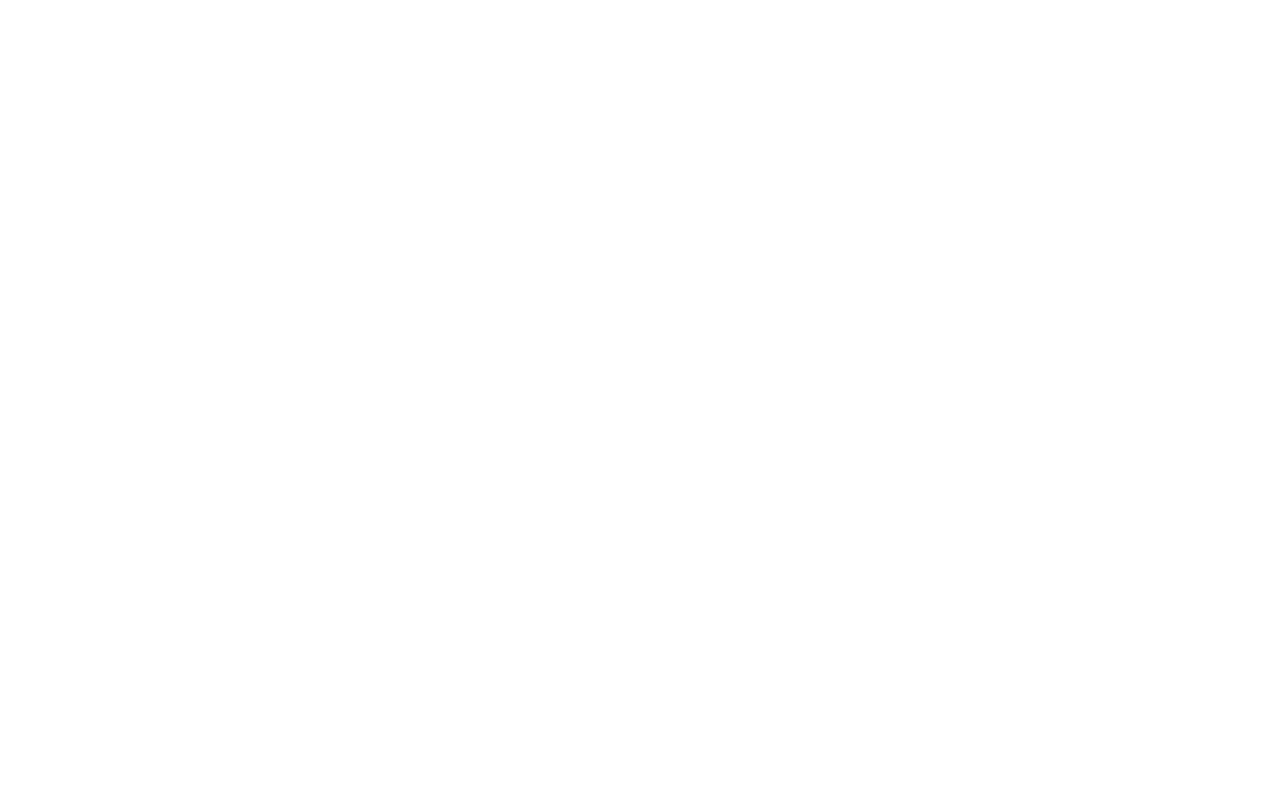
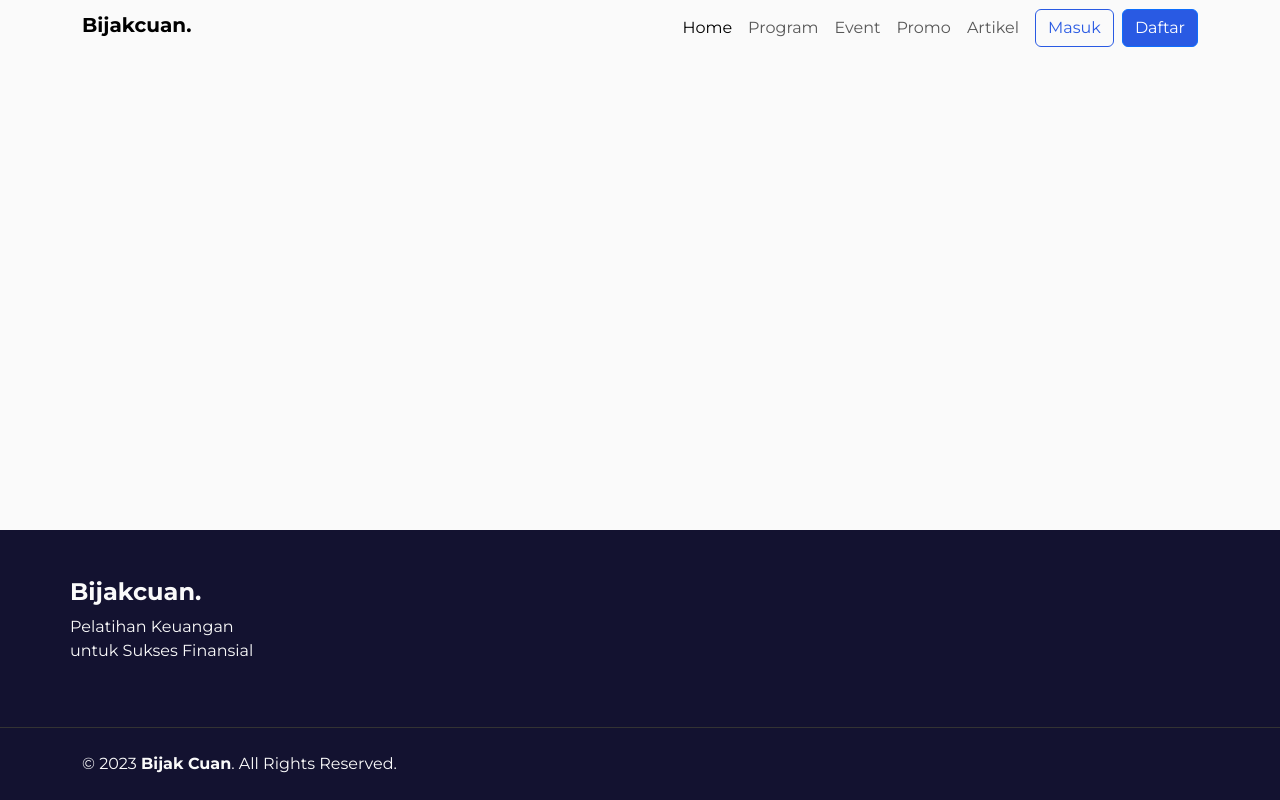
Before and after one commit to afrizalyogi/bijak-cuan, a Next.js app: page / in a window 1280 px wide. Built offline with nearby package versions, Linux system fonts and the light colour scheme.

Commit message:
Add Navbar and Footer Base

```diff
--- a/src/app/globals.css
+++ b/src/app/globals.css
@@ -1,107 +1,46 @@
 :root {
-  --max-width: 1100px;
-  --border-radius: 12px;
-  --font-mono: ui-monospace, Menlo, Monaco, 'Cascadia Mono', 'Segoe UI Mono',
-    'Roboto Mono', 'Oxygen Mono', 'Ubuntu Monospace', 'Source Code Pro',
-    'Fira Mono', 'Droid Sans Mono', 'Courier New', monospace;
-
-  --foreground-rgb: 0, 0, 0;
-  --background-start-rgb: 214, 219, 220;
-  --background-end-rgb: 255, 255, 255;
-
-  --primary-glow: conic-gradient(
-    from 180deg at 50% 50%,
-    #16abff33 0deg,
-    #0885ff33 55deg,
-    #54d6ff33 120deg,
-    #0071ff33 160deg,
-    transparent 360deg
-  );
-  --secondary-glow: radial-gradient(
-    rgba(255, 255, 255, 1),
-    rgba(255, 255, 255, 0)
-  );
-
-  --tile-start-rgb: 239, 245, 249;
-  --tile-end-rgb: 228, 232, 233;
-  --tile-border: conic-gradient(
-    #00000080,
-    #00000040,
-    #00000030,
-    #00000020,
-    #00000010,
-    #00000010,
-    #00000080
-  );
-
-  --callout-rgb: 238, 240, 241;
-  --callout-border-rgb: 172, 175, 176;
-  --card-rgb: 180, 185, 188;
-  --card-border-rgb: 131, 134, 135;
-}
-
-@media (prefers-color-scheme: dark) {
-  :root {
-    --foreground-rgb: 255, 255, 255;
-    --background-start-rgb: 0, 0, 0;
-    --background-end-rgb: 0, 0, 0;
-
-    --primary-glow: radial-gradient(rgba(1, 65, 255, 0.4), rgba(1, 65, 255, 0));
-    --secondary-glow: linear-gradient(
-      to bottom right,
-      rgba(1, 65, 255, 0),
-      rgba(1, 65, 255, 0),
-      rgba(1, 65, 255, 0.3)
-    );
-
-    --tile-start-rgb: 2, 13, 46;
-    --tile-end-rgb: 2, 5, 19;
-    --tile-border: conic-gradient(
-      #ffffff80,
-      #ffffff40,
-      #ffffff30,
-      #ffffff20,
-      #ffffff10,
-      #ffffff10,
-      #ffffff80
-    );
-
-    --callout-rgb: 20, 20, 20;
-    --callout-border-rgb: 108, 108, 108;
-    --card-rgb: 100, 100, 100;
-    --card-border-rgb: 200, 200, 200;
-  }
-}
-
-* {
-  box-sizing: border-box;
-  padding: 0;
-  margin: 0;
-}
-
-html,
-body {
-  max-width: 100vw;
-  overflow-x: hidden;
+	--white-primary: #fafafa;
+	--white-secondary: #dcdcdc;
+	--black-primary: #111;
+	--black-secondary: #333;
+	--primary: #295ae3;
+	--secondary: #131230;
+	--info: #39ba7c;
+	--warning: #f4a42b;
+	--alert: #f45b6a;
 }
 
 body {
-  color: rgb(var(--foreground-rgb));
-  background: linear-gradient(
-      to bottom,
-      transparent,
-      rgb(var(--background-end-rgb))
-    )
-    rgb(var(--background-start-rgb));
+	background-color: var(--white-primary);
+	color: var(--black-primary);
+	padding: 0;
+	margin: 0;
+	max-width: 100vw;
+	box-sizing: border-box;
+	overflow-x: hidden;
 }
-
 a {
-  color: inherit;
-  text-decoration: none;
+	color: inherit;
+	text-decoration: none;
 }
-
-@media (prefers-color-scheme: dark) {
-  html {
-    color-scheme: dark;
-  }
+footer {
+	background-color: var(--secondary);
+	color: var(--white-primary);
 }
+footer .container.footer-content {
+	padding: 48px 0;
+}
+footer .border-top {
+	border-color: var(--black-secondary) !important;
+}
+.btn-primary {
+	background-color: var(--primary);
+}
+.btn-outline-primary {
+	border-color: var(--primary);
+	color: var(--primary);
+}
+.btn-outline-primary:hover {
+	background-color: var(--primary);
+	color: var(--white-primary);
+}
--- a/src/app/layout.js
+++ /dev/null
@@ -1,17 +0,0 @@
-import './globals.css'
-import { Inter } from 'next/font/google'
-
-const inter = Inter({ subsets: ['latin'] })
-
-export const metadata = {
-  title: 'Create Next App',
-  description: 'Generated by create next app',
-}
-
-export default function RootLayout({ children }) {
-  return (
-    <html lang="en">
-      <body className={inter.className}>{children}</body>
-    </html>
-  )
-}
--- /dev/null
+++ b/src/app/layout.jsx
@@ -0,0 +1,29 @@
+import "bootstrap/dist/css/bootstrap.css"
+import "./globals.css"
+import Bootstrap from "@/utils/bootstrap"
+import { Montserrat } from "next/font/google"
+import Navbar from "@/components/navbar"
+import Footer from "@/components/footer"
+
+const montserrat = Montserrat({
+	subsets: ["latin"],
+	weight: ["300", "400", "600", "700"],
+})
+
+export const metadata = {
+	title: "Bijakcuan.",
+	description: "Generated by create next app",
+}
+
+export default function RootLayout({ children }) {
+	return (
+		<html lang="id">
+			<body className={montserrat.className}>
+				<Navbar />
+				{children}
+				<Footer />
+				<Bootstrap />
+			</body>
+		</html>
+	)
+}
--- a/src/app/page.js
+++ /dev/null
@@ -1,11 +0,0 @@
-import Image from "next/image"
-import styles from "./page.module.css"
-import "bootstrap/dist/css/bootstrap.css"
-
-export default function Home() {
-	return (
-		<main className={styles.main}>
-			<div></div>
-		</main>
-	)
-}
--- /dev/null
+++ b/src/app/page.jsx
@@ -0,0 +1,9 @@
+import Image from "next/image"
+
+export default function Home() {
+	return (
+		<main>
+			<div></div>
+		</main>
+	)
+}
--- a/src/app/page.module.css
+++ /dev/null
@@ -1,229 +0,0 @@
-.main {
-  display: flex;
-  flex-direction: column;
-  justify-content: space-between;
-  align-items: center;
-  padding: 6rem;
-  min-height: 100vh;
-}
-
-.description {
-  display: inherit;
-  justify-content: inherit;
-  align-items: inherit;
-  font-size: 0.85rem;
-  max-width: var(--max-width);
-  width: 100%;
-  z-index: 2;
-  font-family: var(--font-mono);
-}
-
-.description a {
-  display: flex;
-  justify-content: center;
-  align-items: center;
-  gap: 0.5rem;
-}
-
-.description p {
-  position: relative;
-  margin: 0;
-  padding: 1rem;
-  background-color: rgba(var(--callout-rgb), 0.5);
-  border: 1px solid rgba(var(--callout-border-rgb), 0.3);
-  border-radius: var(--border-radius);
-}
-
-.code {
-  font-weight: 700;
-  font-family: var(--font-mono);
-}
-
-.grid {
-  display: grid;
-  grid-template-columns: repeat(4, minmax(25%, auto));
-  max-width: 100%;
-  width: var(--max-width);
-}
-
-.card {
-  padding: 1rem 1.2rem;
-  border-radius: var(--border-radius);
-  background: rgba(var(--card-rgb), 0);
-  border: 1px solid rgba(var(--card-border-rgb), 0);
-  transition: background 200ms, border 200ms;
-}
-
-.card span {
-  display: inline-block;
-  transition: transform 200ms;
-}
-
-.card h2 {
-  font-weight: 600;
-  margin-bottom: 0.7rem;
-}
-
-.card p {
-  margin: 0;
-  opacity: 0.6;
-  font-size: 0.9rem;
-  line-height: 1.5;
-  max-width: 30ch;
-}
-
-.center {
-  display: flex;
-  justify-content: center;
-  align-items: center;
-  position: relative;
-  padding: 4rem 0;
-}
-
-.center::before {
-  background: var(--secondary-glow);
-  border-radius: 50%;
-  width: 480px;
-  height: 360px;
-  margin-left: -400px;
-}
-
-.center::after {
-  background: var(--primary-glow);
-  width: 240px;
-  height: 180px;
-  z-index: -1;
-}
-
-.center::before,
-.center::after {
-  content: '';
-  left: 50%;
-  position: absolute;
-  filter: blur(45px);
-  transform: translateZ(0);
-}
-
-.logo {
-  position: relative;
-}
-/* Enable hover only on non-touch devices */
-@media (hover: hover) and (pointer: fine) {
-  .card:hover {
-    background: rgba(var(--card-rgb), 0.1);
-    border: 1px solid rgba(var(--card-border-rgb), 0.15);
-  }
-
-  .card:hover span {
-    transform: translateX(4px);
-  }
-}
-
-@media (prefers-reduced-motion) {
-  .card:hover span {
-    transform: none;
-  }
-}
-
-/* Mobile */
-@media (max-width: 700px) {
-  .content {
-    padding: 4rem;
-  }
-
-  .grid {
-    grid-template-columns: 1fr;
-    margin-bottom: 120px;
-    max-width: 320px;
-    text-align: center;
-  }
-
-  .card {
-    padding: 1rem 2.5rem;
-  }
-
-  .card h2 {
-    margin-bottom: 0.5rem;
-  }
-
-  .center {
-    padding: 8rem 0 6rem;
-  }
-
-  .center::before {
-    transform: none;
-    height: 300px;
-  }
-
-  .description {
-    font-size: 0.8rem;
-  }
-
-  .description a {
-    padding: 1rem;
-  }
-
-  .description p,
-  .description div {
-    display: flex;
-    justify-content: center;
-    position: fixed;
-    width: 100%;
-  }
-
-  .description p {
-    align-items: center;
-    inset: 0 0 auto;
-    padding: 2rem 1rem 1.4rem;
-    border-radius: 0;
-    border: none;
-    border-bottom: 1px solid rgba(var(--callout-border-rgb), 0.25);
-    background: linear-gradient(
-      to bottom,
-      rgba(var(--background-start-rgb), 1),
-      rgba(var(--callout-rgb), 0.5)
-    );
-    background-clip: padding-box;
-    backdrop-filter: blur(24px);
-  }
-
-  .description div {
-    align-items: flex-end;
-    pointer-events: none;
-    inset: auto 0 0;
-    padding: 2rem;
-    height: 200px;
-    background: linear-gradient(
-      to bottom,
-      transparent 0%,
-      rgb(var(--background-end-rgb)) 40%
-    );
-    z-index: 1;
-  }
-}
-
-/* Tablet and Smaller Desktop */
-@media (min-width: 701px) and (max-width: 1120px) {
-  .grid {
-    grid-template-columns: repeat(2, 50%);
-  }
-}
-
-@media (prefers-color-scheme: dark) {
-  .vercelLogo {
-    filter: invert(1);
-  }
-
-  .logo {
-    filter: invert(1) drop-shadow(0 0 0.3rem #ffffff70);
-  }
-}
-
-@keyframes rotate {
-  from {
-    transform: rotate(360deg);
-  }
-  to {
-    transform: rotate(0deg);
-  }
-}
--- /dev/null
+++ b/src/components/footer.jsx
@@ -0,0 +1,29 @@
+export default function Footer() {
+	return (
+		<footer className="fixed-bottom">
+			<div className="container footer-content">
+				<div className="row">
+					<div className="col">
+						<h4>
+							<a className="fw-bold" href="#">
+								Bijakcuan.
+							</a>
+						</h4>
+						<p>Pelatihan Keuangan untuk Sukses Finansial</p>
+					</div>
+					<div className="col"></div>
+					<div className="col"></div>
+					<div className="col"></div>
+					<div className="col"></div>
+				</div>
+			</div>
+			<div className="border-top">
+				<div className="container">
+					<p className="pt-4 pb-2">
+						© 2023 <b>Bijak Cuan</b>. All Rights Reserved.
+					</p>
+				</div>
+			</div>
+		</footer>
+	)
+}
--- /dev/null
+++ b/src/components/navbar.jsx
@@ -0,0 +1,64 @@
+export default function Navbar() {
+	return (
+		<nav className="navbar navbar-expand-lg fixed-top">
+			<div className="container">
+				<h4>
+					<a className="navbar-brand fw-bold" href="#">
+						Bijakcuan.
+					</a>
+				</h4>
+				<button
+					className="navbar-toggler"
+					type="button"
+					data-bs-toggle="collapse"
+					data-bs-target="#navbarNav"
+					aria-controls="navbarNav"
+					aria-expanded="false"
+					aria-label="Toggle navigation">
+					<span className="navbar-toggler-icon"></span>
+				</button>
+				<div className="collapse navbar-collapse gap-2" id="navbarNav">
+					<ul className="navbar-nav ms-auto align-items-center">
+						<li className="nav-item">
+							<a className="nav-link active" aria-current="page" href="#">
+								Home
+							</a>
+						</li>
+						<li className="nav-item">
+							<a className="nav-link" href="#">
+								Program
+							</a>
+						</li>
+						<li className="nav-item">
+							<a className="nav-link" href="#">
+								Event
+							</a>
+						</li>
+						<li className="nav-item">
+							<a className="nav-link" href="#">
+								Promo
+							</a>
+						</li>
+						<li className="nav-item">
+							<a className="nav-link" href="#">
+								Artikel
+							</a>
+						</li>
+					</ul>
+					<ul className="navbar-nav gap-2 align-items-center">
+						<li className="nav-item">
+							<a className="btn btn-outline-primary" href="#">
+								Masuk
+							</a>
+						</li>
+						<li className="nav-item">
+							<a className="btn btn-primary" href="#">
+								Daftar
+							</a>
+						</li>
+					</ul>
+				</div>
+			</div>
+		</nav>
+	)
+}
--- /dev/null
+++ b/src/utils/bootstrap.jsx
@@ -0,0 +1,8 @@
+"use client"
+import { useEffect } from "react"
+
+export default function Bootstrap() {
+	useEffect(() => {
+		require("bootstrap/dist/js/bootstrap.bundle.min.js")
+	}, [])
+}
```
